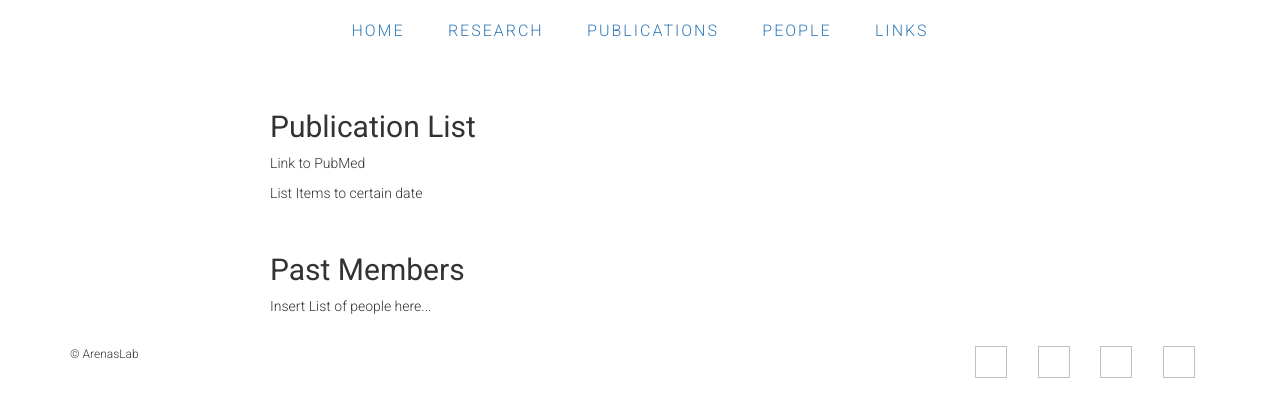
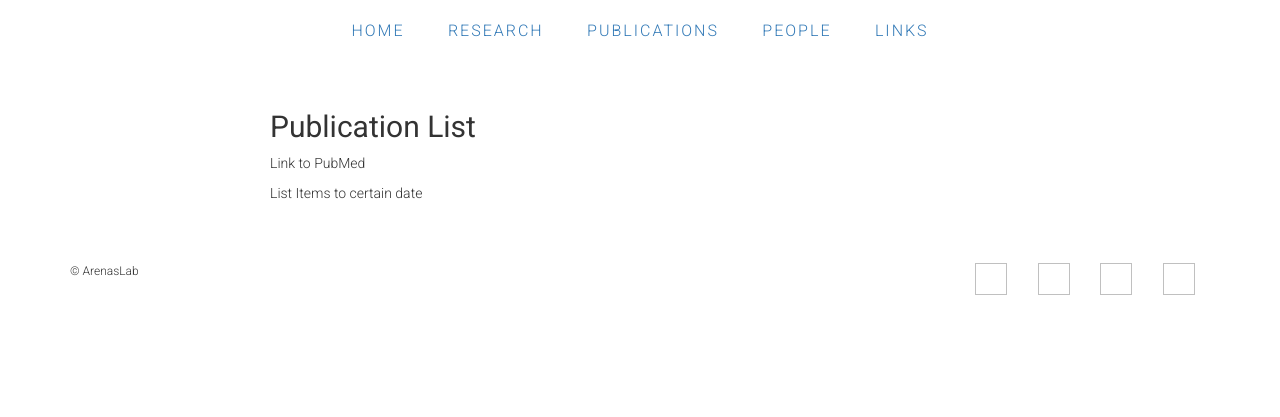
Before and after one commit to ArenasLab/arenaslab.github.io, a Jekyll site: the page publications/index.html, which Jekyll copies as it is, in a window 1280 px wide. Shown: the top 417 px of the page. Built offline with Jekyll 4.4.1, drawn with Linux system fonts in a browser that asks for light colours.

Commit message:
Update index.html

```diff
--- a/publications/index.html
+++ b/publications/index.html
@@ -35,11 +35,7 @@
 
   </div>
   <p>&nbsp<p>
-  <div class="introduction">
-    <h2>Past Members</h2>
-      <p>Insert List of people here...</p>
 
-  </div>
       </div>
     </div>
 
```
